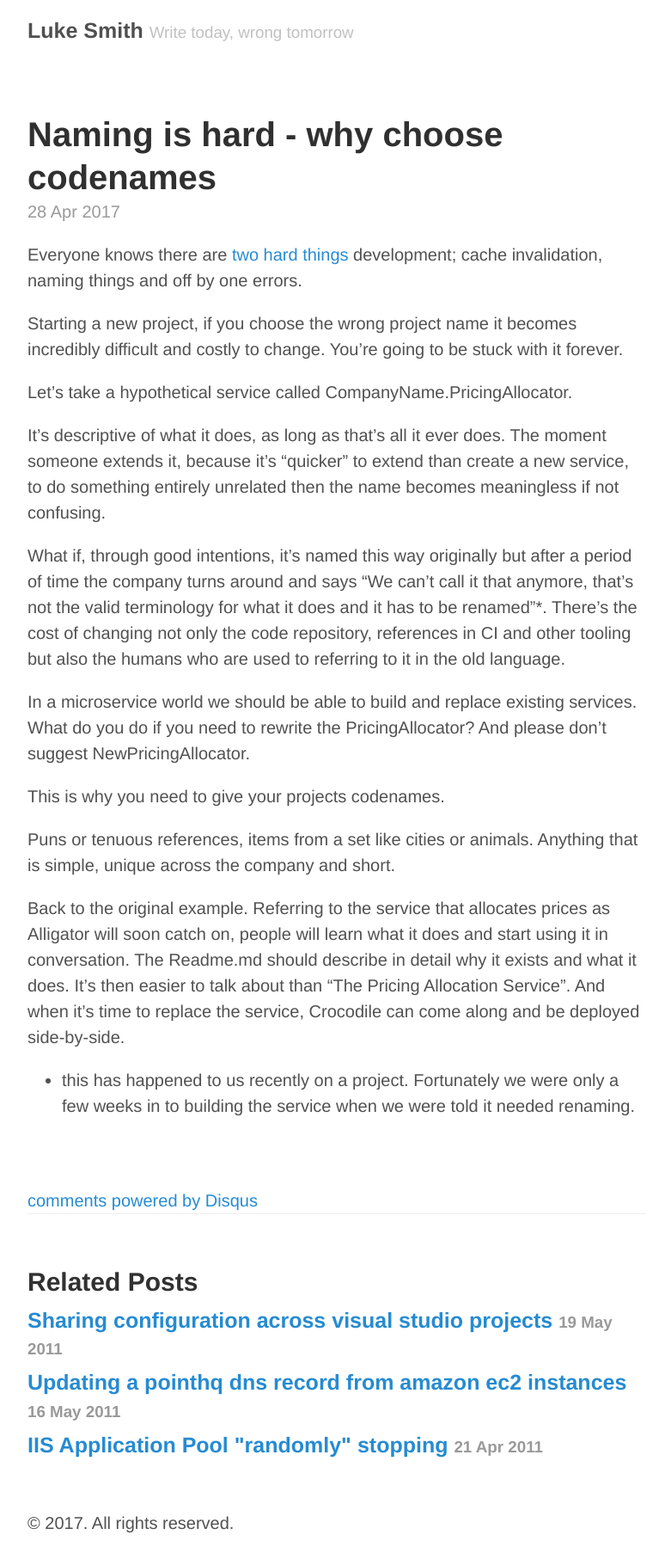
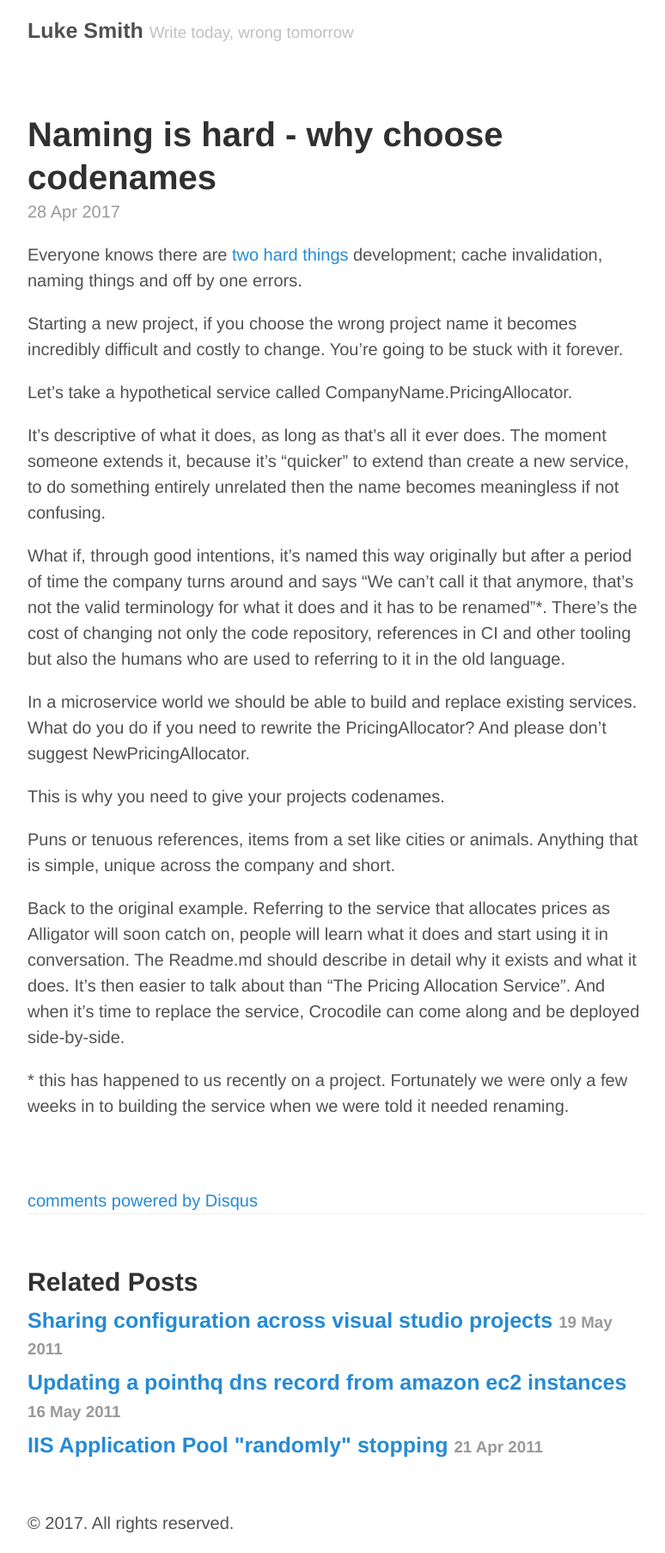
Before and after one commit to lukesmith/lukesmith.github.com, a Jekyll site: the page built from _posts/2017-04-28-naming-is-hard-why-choose-codenames.md, in a window 1280 px wide. Shown: the whole page at 86% size, without its empty margins (248-1022 px from the left). Built offline with Jekyll 4.4.1, drawn with Linux system fonts in a browser that asks for light colours; Markdown is read by kramdown in place of the engine named in the settings; comment, search, counter and statistics services are not loaded.

```diff
--- a/_posts/2017-04-28-naming-is-hard-why-choose-codenames.md
+++ b/_posts/2017-04-28-naming-is-hard-why-choose-codenames.md
@@ -28,4 +28,4 @@ Puns or tenuous references, items from a set like cities or animals. Anything th
 
 Back to the original example. Referring to the service that allocates prices as Alligator will soon catch on, people will learn what it does and start using it in conversation. The Readme.md should describe in detail why it exists and what it does. It's then easier to talk about than "The Pricing Allocation Service". And when it's time to replace the service, Crocodile can come along and be deployed side-by-side.
 
-* this has happened to us recently on a project.  Fortunately we were only a few weeks in to building the service when we were told it needed renaming.
+\* this has happened to us recently on a project.  Fortunately we were only a few weeks in to building the service when we were told it needed renaming.
```
